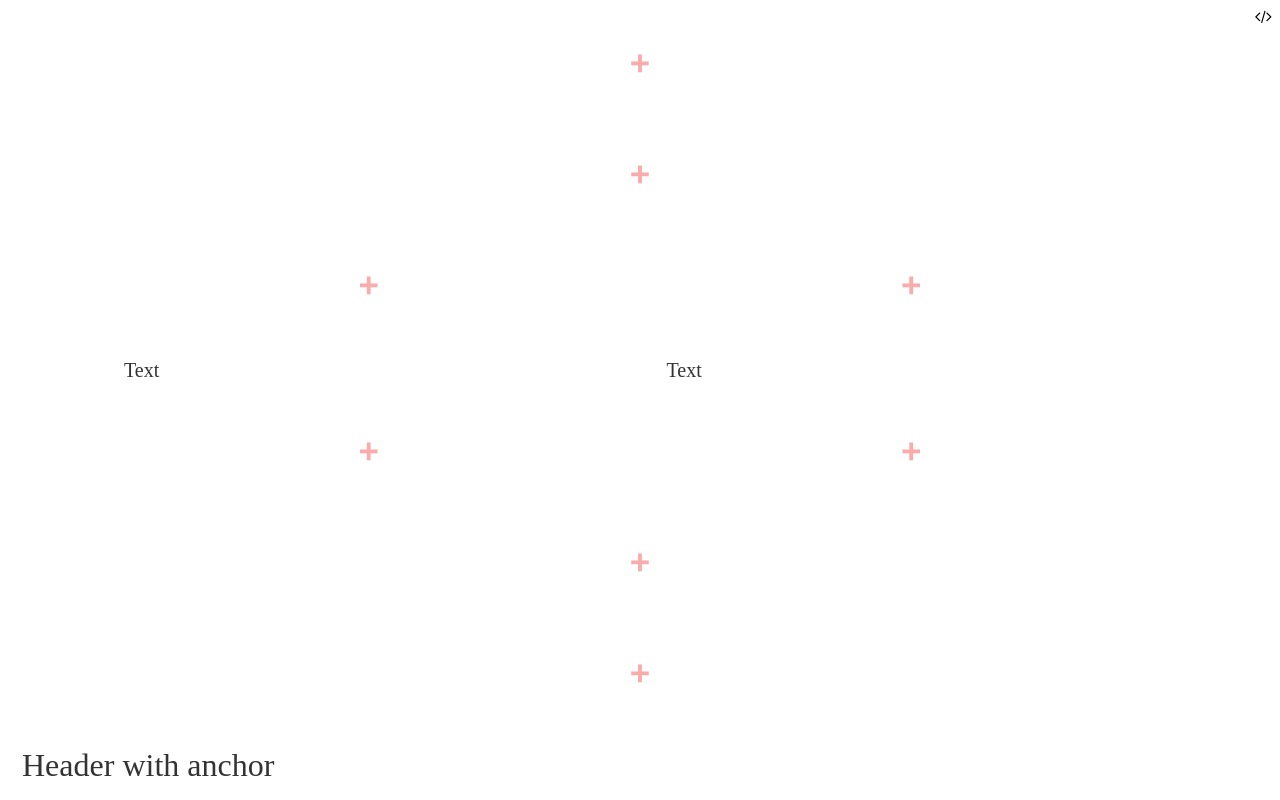
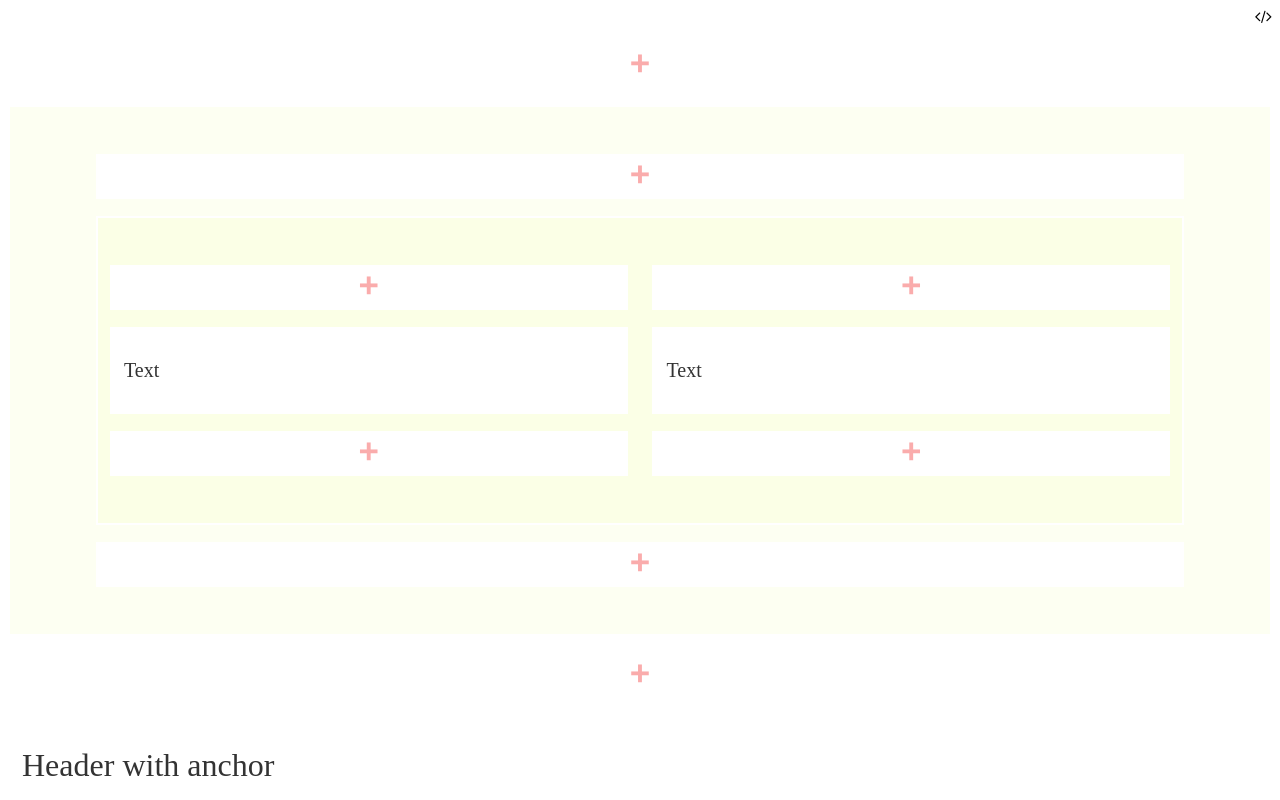
Before and after one commit to twined/villain, a website: page dist/index.html in a window 1280 px wide. Shown: the top 800 px of the page. Drawn offline with Linux system fonts and the light colour scheme.

Commit message:
Show column stacks

```diff
--- a/src/sass/base.scss
+++ b/src/sass/base.scss
@@ -733,3 +733,7 @@
     padding: 20px 12px;
   }
 }
+
+.villain-block-wrapper[data-block-type=columns] > div {
+  background-color: rgba(202, 255, 0, 0.05);
+}
```
Also changed, not shown: dist/villain.css, 1 other file.
